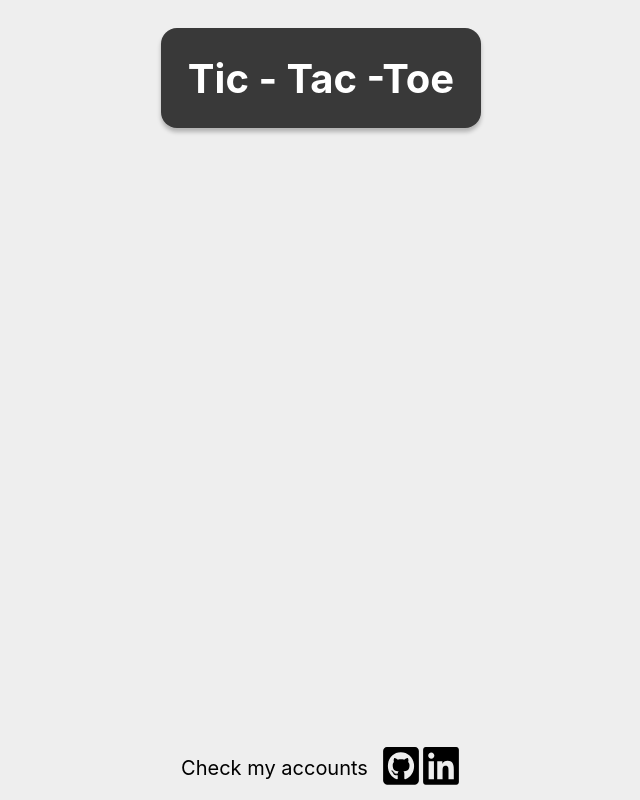
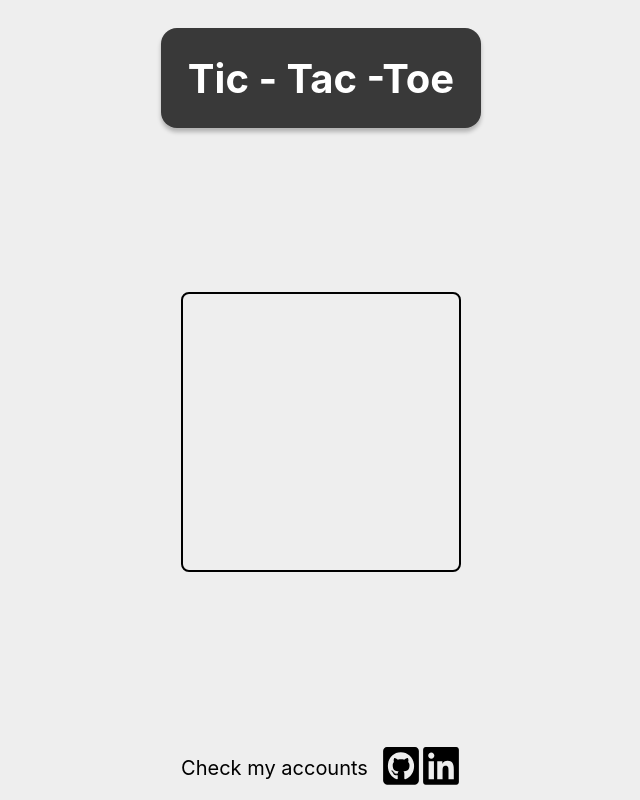
Before and after one commit to WeronikaCzepiela/tic---tac--toe, a React (Create React App) app: page / in a window 1280 px wide. Shown: the whole page, without its empty margins (319-959 px from the left). Built offline with nearby package versions, Linux system fonts and the light colour scheme.

Commit message:
Add border in middle section

```diff
--- a/src/App.css
+++ b/src/App.css
@@ -1,3 +1,7 @@
+* {
+  box-sizing: border-box;
+}
+
 .App {
   width: 100vw;
   height: 100vh;
--- a/src/App.tsx
+++ b/src/App.tsx
@@ -2,11 +2,13 @@ import React from 'react';
 import './App.css';
 import {Header} from './components/Header/Header'
 import {Bottom} from './components/Bottom/Bottom'
+import {Middle} from "./components/Middle/Middle";
 
 function App() {
     return (
         <div className="App">
             <Header/>
+            <Middle/>
             <Bottom/>
         </div>
     );
--- a/src/components/GameItem/GameItem.tsx
+++ b/src/components/GameItem/GameItem.tsx
@@ -1,6 +1,11 @@
 import { GameItemStyled } from './GameItem.style'
+import XIcon from  '../../image/x.svg'
+import OIcon from '../../image/o.svg'
 
 export const GameItem = () => {
     return <GameItemStyled>
+        <div className={'square'}>
+            <img src={XIcon} color={'#1C6ECF'} height={56} width={60}/>
+        </div>
     </GameItemStyled>
 }
--- /dev/null
+++ b/src/components/Middle/Middle.styles.ts
@@ -0,0 +1,10 @@
+import styled from "styled-components";
+
+export const MiddleStyled = styled.header`
+
+  width: 280px;
+  aspect-ratio: 1;
+  border: 2px solid #000000;
+  border-radius: 8px;
+
+`
--- a/src/components/Middle/Middle.tsx
+++ b/src/components/Middle/Middle.tsx
@@ -1,9 +1,12 @@
-import {MiddleStyled} from './Middle.style'
+import {MiddleStyled} from './Middle.styles'
+import {GameItem} from "../GameItem/GameItem";
 
 export const Middle = () => {
     return (
         <MiddleStyled>
-
+            <div>
+                {/*<GameItem/>*/}
+            </div>
         </MiddleStyled>
     )
 }
```
Also changed, not shown: src/components/Middle/Middle.style.ts (deleted, +0 -12 lines).
